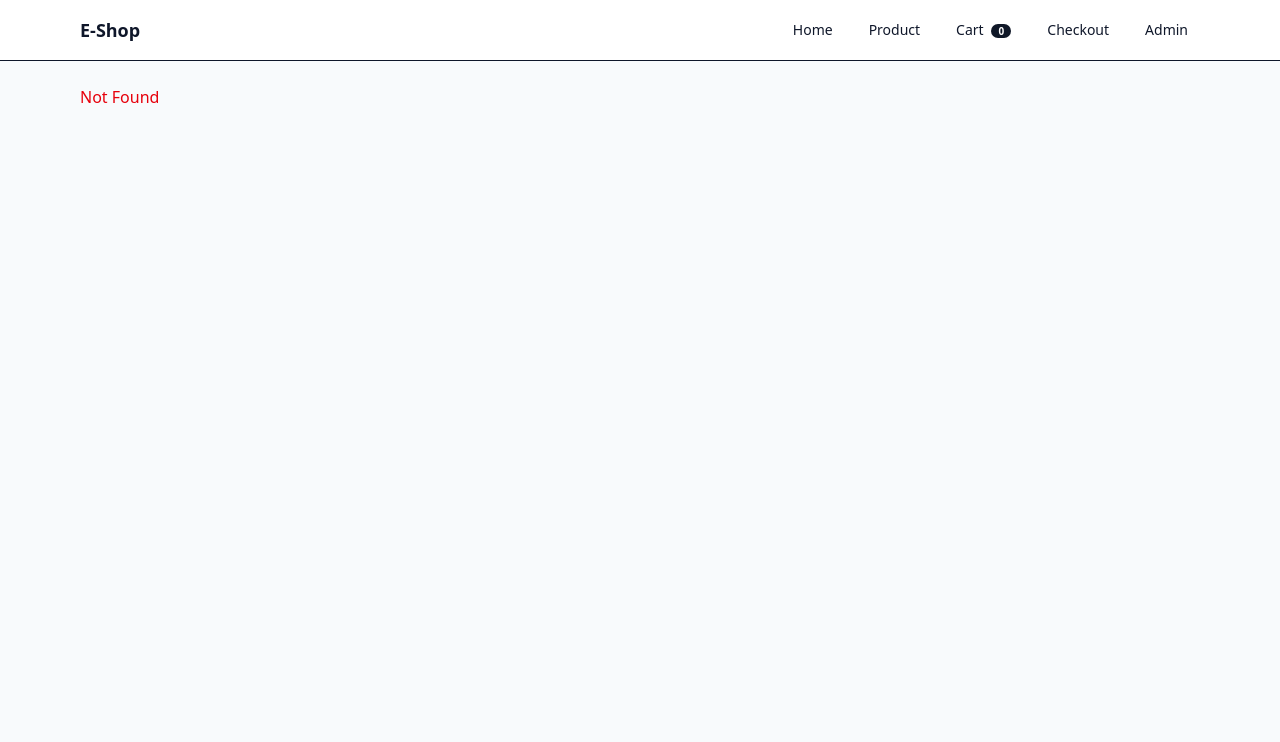
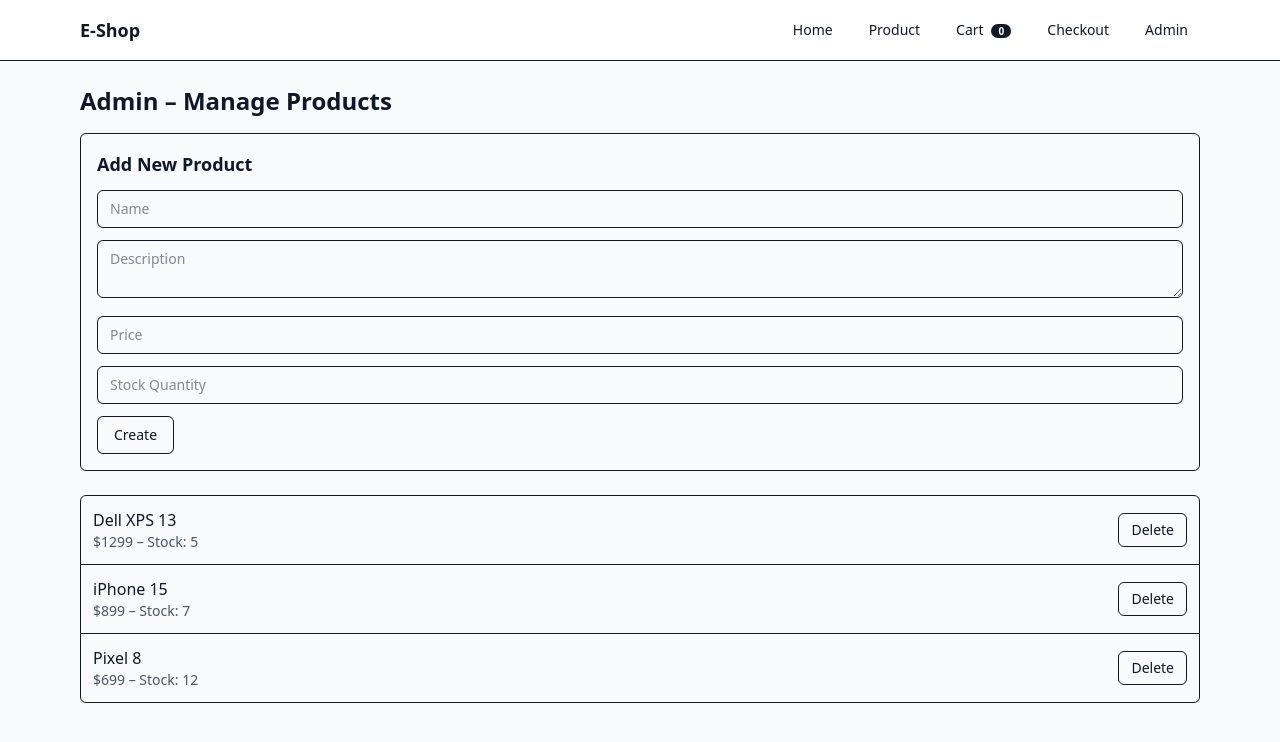
Before and after one commit to ptzivaras/SpringShop, a React (Vite) app in the folder eshop-ui/: page /admin/products in a window 1280 px wide. Before the commit this address had no page. Shown: the top 742 px of the page. Built offline with nearby package versions, Linux system fonts and the light colour scheme; data requests are answered from the project's data file.

Commit message:
add AdminProductsPage with create and delete product functionality

```diff
--- /dev/null
+++ b/eshop-ui/src/routes/AdminProductsPage.jsx
@@ -0,0 +1,111 @@
+import { useState } from "react"
+import { useGetProductsQuery, useCreateProductMutation, useDeleteProductMutation } from "../api/productsApi.js"
+import { toast } from "react-hot-toast"
+
+export default function AdminProductsPage() {
+  const { data: products = [], isLoading } = useGetProductsQuery({})
+  const [createProduct] = useCreateProductMutation()
+  const [deleteProduct] = useDeleteProductMutation()
+
+  const [form, setForm] = useState({
+    name: "",
+    description: "",
+    price: "",
+    stockQty: ""
+  })
+
+  const handleChange = (e) => {
+    setForm({ ...form, [e.target.name]: e.target.value })
+  }
+
+  const handleSubmit = async (e) => {
+    e.preventDefault()
+    try {
+      await createProduct({
+        ...form,
+        price: parseFloat(form.price),
+        stockQty: parseInt(form.stockQty),
+        createdAt: Date.now()
+      }).unwrap()
+      toast.success("Product created")
+      setForm({ name: "", description: "", price: "", stockQty: "" })
+    } catch (err) {
+      toast.error("Error creating product")
+    }
+  }
+
+  const handleDelete = async (id) => {
+    try {
+      await deleteProduct(id).unwrap()
+      toast.success("Product deleted")
+    } catch (err) {
+      toast.error("Error deleting product")
+    }
+  }
+
+  return (
+    <div className="mx-auto max-w-6xl px-4 py-6">
+      <h1 className="mb-4 text-2xl font-semibold">Admin – Manage Products</h1>
+
+      {/* Create product form */}
+      <form onSubmit={handleSubmit} className="mb-6 space-y-3 rounded-md border p-4">
+        <h2 className="text-lg font-semibold">Add New Product</h2>
+        <input
+          name="name"
+          value={form.name}
+          onChange={handleChange}
+          placeholder="Name"
+          className="w-full rounded-md border px-3 py-2 text-sm"
+        />
+        <textarea
+          name="description"
+          value={form.description}
+          onChange={handleChange}
+          placeholder="Description"
+          className="w-full rounded-md border px-3 py-2 text-sm"
+        />
+        <input
+          name="price"
+          value={form.price}
+          onChange={handleChange}
+          placeholder="Price"
+          type="number"
+          className="w-full rounded-md border px-3 py-2 text-sm"
+        />
+        <input
+          name="stockQty"
+          value={form.stockQty}
+          onChange={handleChange}
+          placeholder="Stock Quantity"
+          type="number"
+          className="w-full rounded-md border px-3 py-2 text-sm"
+        />
+        <button type="submit" className="rounded-md border px-4 py-2 text-sm hover:bg-gray-50">
+          Create
+        </button>
+      </form>
+
+      {/* Product list */}
+      {isLoading ? (
+        <p>Loading products…</p>
+      ) : (
+        <ul className="divide-y rounded-md border">
+          {products.map((p) => (
+            <li key={p.id} className="flex items-center justify-between p-3">
+              <div>
+                <div className="font-medium">{p.name}</div>
+                <div className="text-sm text-gray-600">${p.price} – Stock: {p.stockQty}</div>
+              </div>
+              <button
+                onClick={() => handleDelete(p.id)}
+                className="rounded-md border px-3 py-1.5 text-sm hover:bg-red-50 hover:text-red-700"
+              >
+                Delete
+              </button>
+            </li>
+          ))}
+        </ul>
+      )}
+    </div>
+  )
+}
--- a/eshop-ui/src/routes/AppRouter.jsx
+++ b/eshop-ui/src/routes/AppRouter.jsx
@@ -29,6 +29,7 @@ import {
   useDeleteProductMutation
 } from '../api/productsApi.js'
 
+import AdminProductsPage from "./AdminProductsPage.jsx"
 
 function Nav() {
   const cartCount = useSelector(state =>
@@ -513,7 +514,10 @@ export default function AppRouter() {
         <Route path="/product/:id" element={<ProductPage />} />
         <Route path="/cart" element={<CartPage />} />
         <Route path="/checkout" element={<CheckoutPage />} />
+        {/* dashboard */}
         <Route path="/admin" element={<AdminPage/>} />
+        {/*  CRUD of produicts */}
+        <Route path="/admin/products" element={<AdminProductsPage />} />
         <Route path="*" element={<NotFound />} />
       </Routes>
     </BrowserRouter>
```
